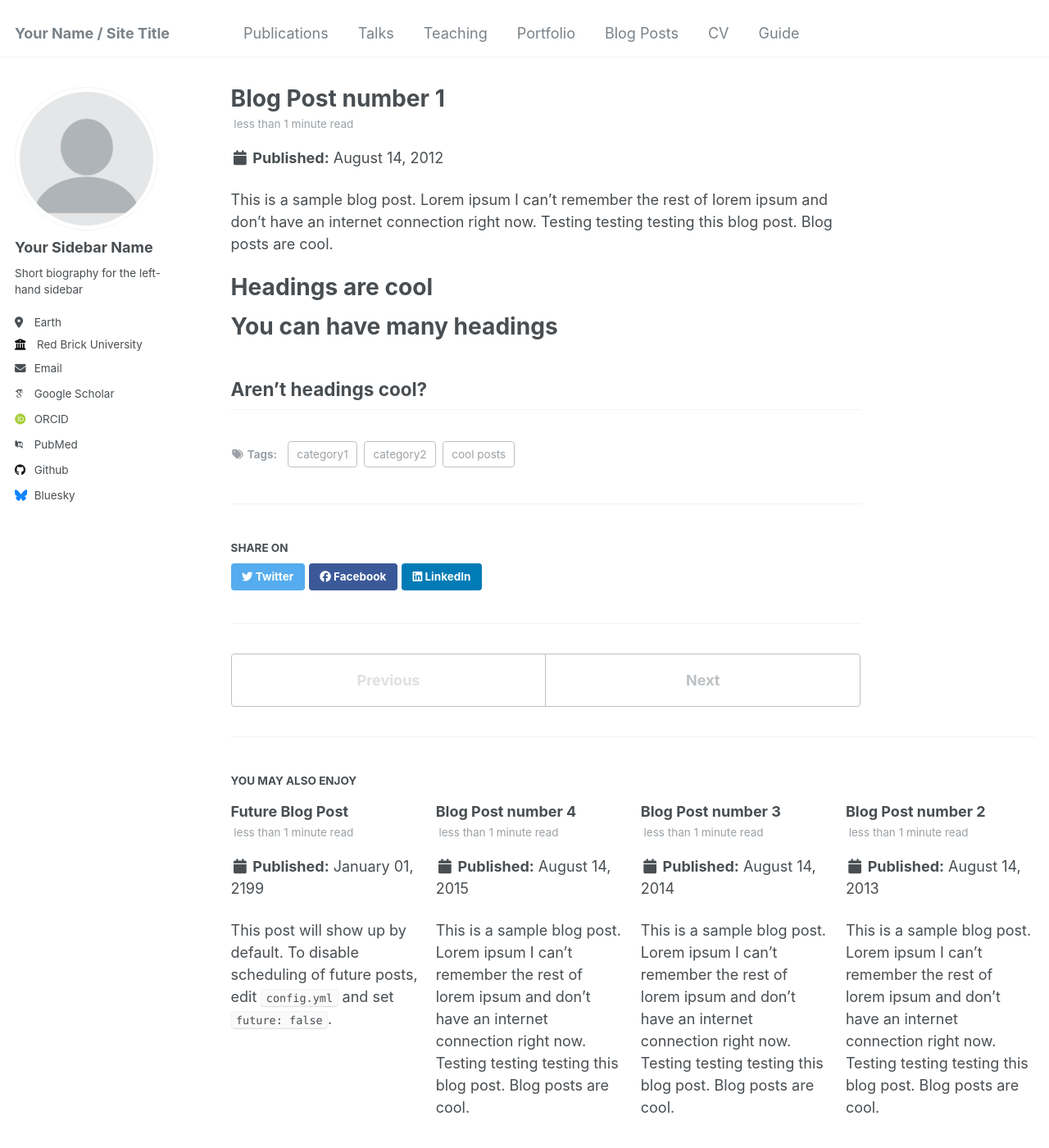
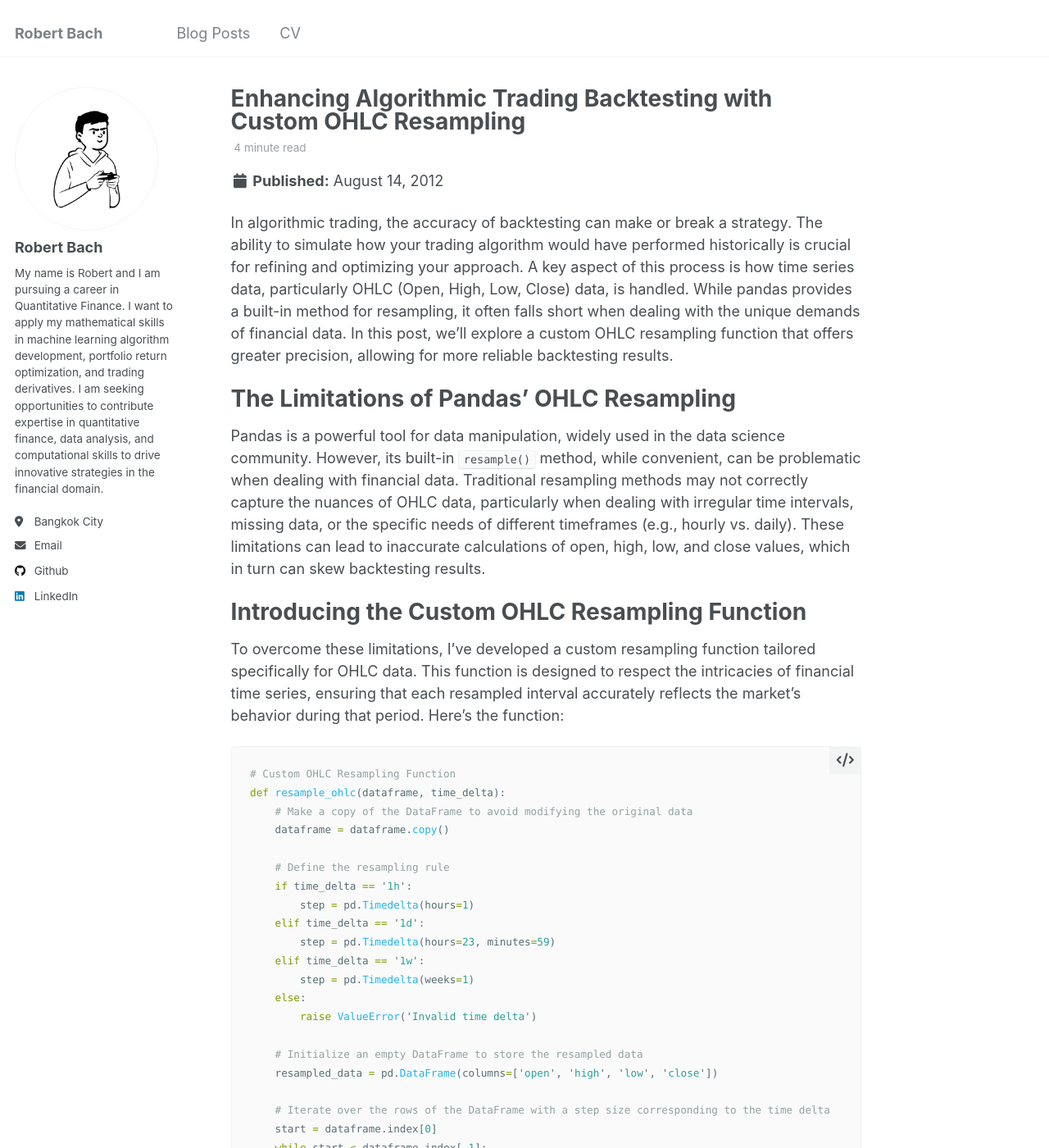
Before and after one commit to baobach/baobach.github.io, a Jekyll site: the page built from _posts/2024-08-29-ohlc-resampling.md, in a window 1280 px wide and 1400 px high. Shown: the whole window at 82% size. Built offline with Jekyll 4.4.1, drawn with Linux system fonts in a browser that asks for light colours; some web fonts are replaced; some of the changed text lies outside the part shown.

Commit message:
First blog post and portfolio post

````diff
--- a/_config.yml
+++ b/_config.yml
@@ -8,47 +8,47 @@
 
 # Basic Site Settings
 locale                   : "en-US"
-title                    : "Your Name / Site Title"
-title_separator          : "-"
-name                     : &name "Your Name"
-description              : &description "personal description"
-url                      : https://academicpages.github.io # the base hostname & protocol for your site e.g. "https://mmistakes.github.io"
+title                    : "Robert Bach"
+title_separator          : ""
+name                     : &name "Robert Bach"
+description              : &description "Robert's personal website"
+url                      : https://baobach.github.io # the base hostname & protocol for your site e.g. "https://mmistakes.github.io"
 baseurl                  : "" # the subpath of your site, e.g. "/blog"
-repository               : "academicpages/academicpages.github.io"
+repository               : "baobach/baobach.github.io"
 
 # Site Author - The following control what appear as part of the author content on the side bar.
 #               If a field is blank the icon and link will not appear, otherwise it will be shown.
 #               Additional customization can be done by editing /_includes/author-profile.html
 author:
   # Biographic information
-  avatar           : "profile.png"
-  name             : "Your Sidebar Name"
+  avatar           : "profile_picture.jpg"
+  name             : "Robert Bach"
   pronouns         : # example: "she/her"
-  bio              : "Short biography for the left-hand sidebar"
-  location         : "Earth"
-  employer         : "Red Brick University"
+  bio              : "My name is Robert and I am pursuing a career in Quantitative Finance. I want to apply my mathematical skills in machine learning algorithm development, portfolio return optimization, and trading derivatives. I am seeking opportunities to contribute expertise in quantitative finance, data analysis, and computational skills to drive innovative strategies in the financial domain."
+  location         : "Bangkok City"
+  employer         :
   uri              : # URL
-  email            : "none@example.org"
+  email            : "robert@quantfin.net"
 
   # Academic websites
   arxiv            : # URL - Update with the correct link to your profile
-  googlescholar    : "https://scholar.google.com/citations?user=PS_CX0AAAAAJ"
+  googlescholar    : #"https://scholar.google.com/citations?user=PS_CX0AAAAAJ"
   impactstory      : # URL
-  orcid            : "http://orcid.org/yourorcidurl"
+  orcid            : #"http://orcid.org/yourorcidurl"
   semantic         : # URL
-  pubmed           : "https://www.ncbi.nlm.nih.gov/pubmed/?term=john+snow"
+  pubmed           : #"https://www.ncbi.nlm.nih.gov/pubmed/?term=john+snow"
   researchgate     : # URL
 
   # Repositories and software development
   bitbucket        : # Username - Update with your username on the site
   codepen          : # Username
   dribbble         : # Username
-  github           : "academicpages"
+  github           : "baobach"
   kaggle           : # Username
   stackoverflow    : # User number or user number and name (i.e., use "1" or "1/jeff-atwood")
 
   # Social media
-  bluesky          : "bsky.app" # Replace this with you Bluesky username
+  bluesky          : #"bsky.app" # Replace this with you Bluesky username
   facebook         : # Username
   flickr           : # Username
   foursquare       : # Username
@@ -57,7 +57,7 @@ author:
   keybase          : # Username
   instagram        : # Username
   lastfm           : # Username
-  linkedin         : # Username
+  linkedin         : "robertbachvan"
   mastodon         : # URL
   medium           : # URL
   pinterest        : # Username
@@ -76,11 +76,11 @@ author:
 # Publication Category - The following the list of publication categories and their headings
 publication_category:
   books:
-    title: 'Books'
+    title: #'Books'
   manuscripts:
-    title: 'Journal Articles'
+    title: #'Journal Articles'
   conferences:
-    title: 'Conference Papers'
+    title: #'Conference Papers'
 
 # Site Settings
 teaser                   :  # filename of teaser fallback teaser image placed in /images/, .e.g. "500x300.png"
--- a/_posts/2012-08-14-blog-post-1.md
+++ /dev/null
@@ -1,20 +0,0 @@
----
-title: 'Blog Post number 1'
-date: 2012-08-14
-permalink: /posts/2012/08/blog-post-1/
-tags:
-  - cool posts
-  - category1
-  - category2
----
-
-This is a sample blog post. Lorem ipsum I can't remember the rest of lorem ipsum and don't have an internet connection right now. Testing testing testing this blog post. Blog posts are cool.
-
-Headings are cool
-======
-
-You can have many headings
-======
-
-Aren't headings cool?
-------
--- a/_posts/2013-08-14-blog-post-2.md
+++ /dev/null
@@ -1,20 +0,0 @@
----
-title: 'Blog Post number 2'
-date: 2013-08-14
-permalink: /posts/2013/08/blog-post-2/
-tags:
-  - cool posts
-  - category1
-  - category2
----
-
-This is a sample blog post. Lorem ipsum I can't remember the rest of lorem ipsum and don't have an internet connection right now. Testing testing testing this blog post. Blog posts are cool.
-
-Headings are cool
-======
-
-You can have many headings
-======
-
-Aren't headings cool?
-------
--- a/_posts/2014-08-14-blog-post-3.md
+++ /dev/null
@@ -1,20 +0,0 @@
----
-title: 'Blog Post number 3'
-date: 2014-08-14
-permalink: /posts/2014/08/blog-post-3/
-tags:
-  - cool posts
-  - category1
-  - category2
----
-
-This is a sample blog post. Lorem ipsum I can't remember the rest of lorem ipsum and don't have an internet connection right now. Testing testing testing this blog post. Blog posts are cool.
-
-Headings are cool
-======
-
-You can have many headings
-======
-
-Aren't headings cool?
-------
--- /dev/null
+++ b/_posts/2024-08-29-ohlc-resampling.md
@@ -0,0 +1,90 @@
+---
+title: 'Enhancing Algorithmic Trading Backtesting with Custom OHLC Resampling'
+date: 2012-08-14
+permalink: /posts/2012/08/blog-post-1/
+tags:
+  - cool posts
+  - category1
+  - category2
+---
+
+In algorithmic trading, the accuracy of backtesting can make or break a strategy. The ability to simulate how your trading algorithm would have performed historically is crucial for refining and optimizing your approach. A key aspect of this process is how time series data, particularly OHLC (Open, High, Low, Close) data, is handled. While pandas provides a built-in method for resampling, it often falls short when dealing with the unique demands of financial data. In this post, we’ll explore a custom OHLC resampling function that offers greater precision, allowing for more reliable backtesting results.
+
+The Limitations of Pandas’ OHLC Resampling
+======
+
+Pandas is a powerful tool for data manipulation, widely used in the data science community. However, its built-in `resample()` method, while convenient, can be problematic when dealing with financial data. Traditional resampling methods may not correctly capture the nuances of OHLC data, particularly when dealing with irregular time intervals, missing data, or the specific needs of different timeframes (e.g., hourly vs. daily). These limitations can lead to inaccurate calculations of open, high, low, and close values, which in turn can skew backtesting results.
+
+Introducing the Custom OHLC Resampling Function
+======
+
+To overcome these limitations, I’ve developed a custom resampling function tailored specifically for OHLC data. This function is designed to respect the intricacies of financial time series, ensuring that each resampled interval accurately reflects the market’s behavior during that period. Here’s the function:
+
+```python
+# Custom OHLC Resampling Function
+def resample_ohlc(dataframe, time_delta):
+    # Make a copy of the DataFrame to avoid modifying the original data
+    dataframe = dataframe.copy()
+
+    # Define the resampling rule
+    if time_delta == '1h':
+        step = pd.Timedelta(hours=1)
+    elif time_delta == '1d':
+        step = pd.Timedelta(hours=23, minutes=59)
+    elif time_delta == '1w':
+        step = pd.Timedelta(weeks=1)
+    else:
+        raise ValueError('Invalid time delta')
+
+    # Initialize an empty DataFrame to store the resampled data
+    resampled_data = pd.DataFrame(columns=['open', 'high', 'low', 'close'])
+
+    # Iterate over the rows of the DataFrame with a step size corresponding to the time delta
+    start = dataframe.index[0]
+    while start < dataframe.index[-1]:
+        end = start + step
+
+        # Select the slice of the DataFrame from the current index to the next point in the time delta
+        slice = dataframe.loc[start:end]
+
+        # Check if the slice is empty
+        if slice.empty:
+            # Move to the next point in the time delta
+            start = end
+            continue
+
+        # Calculate the open, high, low, and close values for this slice
+        open = slice.open.iloc[0]
+        high = slice[['open', 'high', 'low', 'close']].max().max()
+        low = slice[['open', 'high', 'low', 'close']].min().min()
+        close = slice.close.iloc[-1]
+
+        # Append these values to the resampled DataFrame
+        resampled_data.loc[start] = [open, high, low, close]
+
+        # Move to the next point in the time delta
+        start = end
+
+    return resampled_data
+```
+
+Why This Approach Is Superior
+======
+
+Unlike the default pandas resampling method, this custom function directly addresses the issues commonly encountered with financial data. Here’s how:
+
+- **Precision in Time Intervals**: The function uses pandas’ `Timedelta` to ensure that each time interval is handled accurately, whether you’re resampling by hour, day, or week.
+
+- **Accurate OHLC Calculation**: By manually selecting the open, high, low, and close values for each resampled period, this method avoids the pitfalls of aggregation methods that may miss critical data points or misrepresent the data.
+
+- **Handling Edge Cases**: The function intelligently handles empty slices (e.g., periods with no trading activity) and moves to the next interval without skewing the data.
+
+These enhancements ensure that your backtesting process is based on data that truly reflects market conditions, leading to more reliable and actionable insights.
+
+To see the impact of this function, imagine backtesting a strategy on daily OHLC data. Using pandas’ built-in method might miss subtle but significant market movements, leading to a distorted view of your strategy’s performance. With the custom resampling function, however, every tick is accounted for, ensuring that the backtest accurately represents what would have happened in a real trading environment. This level of precision is invaluable for refining your strategies and gaining confidence before deploying them in live markets.
+
+Conclusion
+======
+
+In the high-stakes world of algorithmic trading, precision is key. The custom OHLC resampling function provided here offers a more accurate and reliable way to handle time series data, enabling more trustworthy backtesting results. By replacing the standard pandas method with this tailored approach, you can ensure that your strategies are tested against data that truly reflects market realities. As you refine your trading algorithms, this tool will be an invaluable asset in your pursuit of success.
+------
--- a/_posts/2199-01-01-future-post.md
+++ /dev/null
@@ -1,11 +0,0 @@
----
-title: 'Future Blog Post'
-date: 2199-01-01
-permalink: /posts/2012/08/blog-post-4/
-tags:
-  - cool posts
-  - category1
-  - category2
----
-
-This post will show up by default. To disable scheduling of future posts, edit `config.yml` and set `future: false`.
````
Also changed, not shown: _data/navigation.yml (+0 -14 lines), _pages/about.md (+35 -32 lines), _portfolio/portfolio-2.html (deleted, +0 -7 lines), _posts/2015-08-14-blog-post-4.md (deleted, +0 -20 lines), _portfolio/bl-portfolio.md (renamed from _portfolio/portfolio-1.md), images/blogs/bl-construct.png (added), images/profile_picture.jpg (added).
